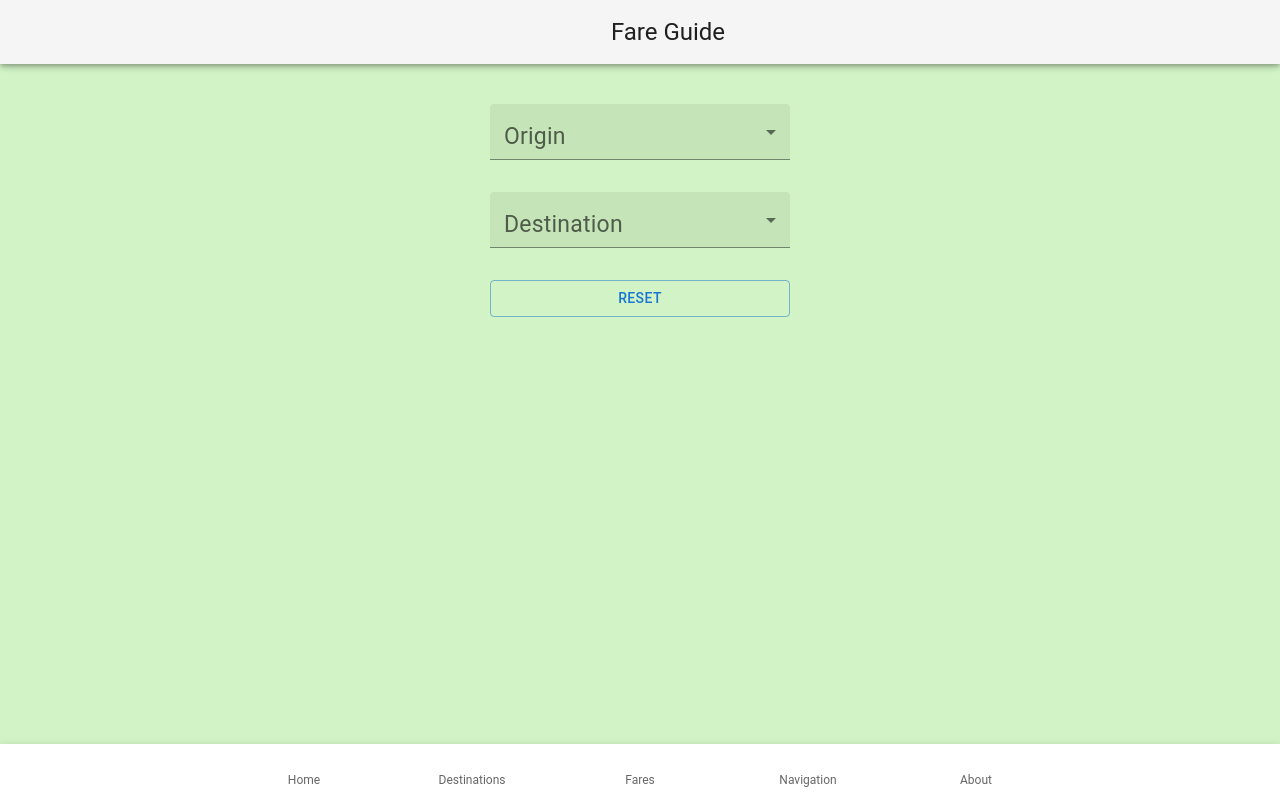
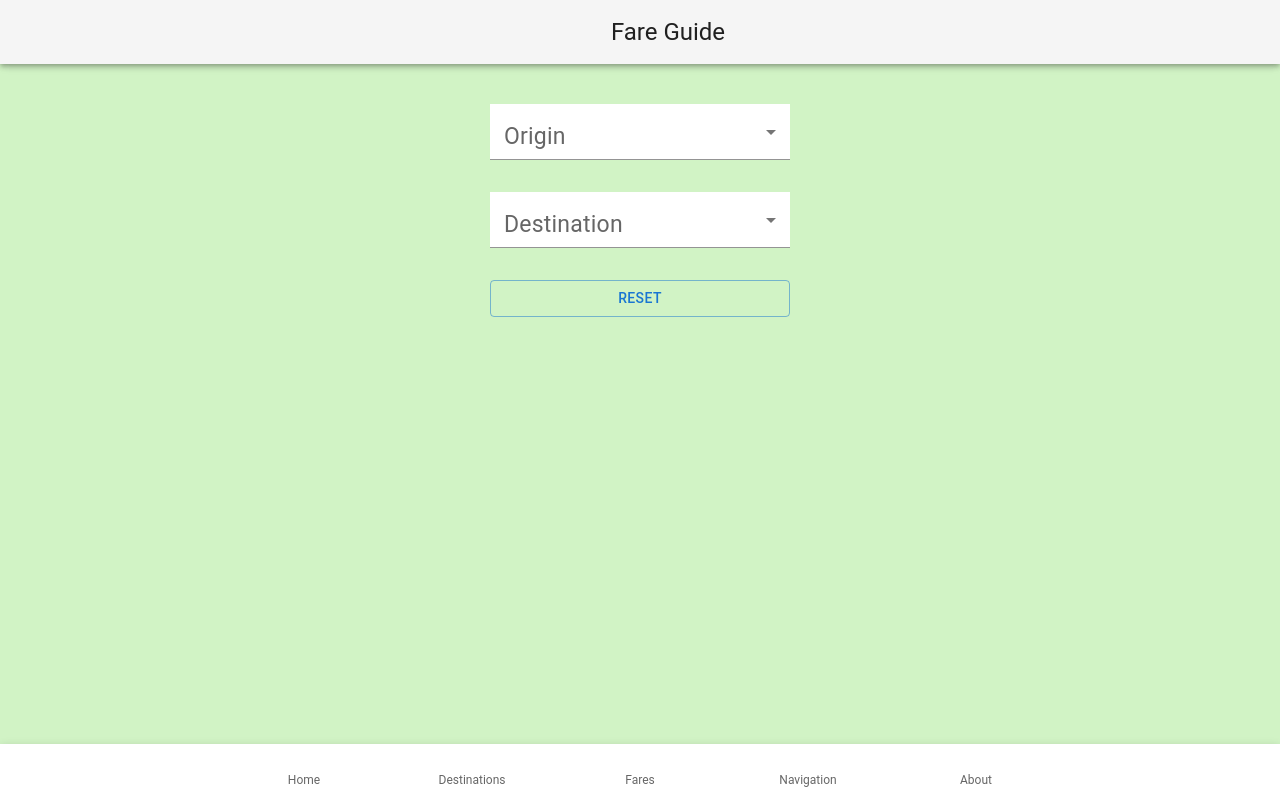
Before and after one commit to by-jenneigh/tara, a Next.js app: page /fares in a window 1280 px wide. Built offline with nearby package versions, Linux system fonts and the light colour scheme; some icons are missing.

Commit message:
Make search and select bg white

```diff
--- a/app/components/common/search.tsx
+++ b/app/components/common/search.tsx
@@ -37,7 +37,8 @@ export default function Search({
         renderInput={(params) => (
           <TextField
             {...params}
-            variant="filled"
+            sx={{ backgroundColor: "white" }}
+            variant="outlined"
             margin="normal"
             color="success"
             label="Search a destination"
--- a/app/components/common/select.tsx
+++ b/app/components/common/select.tsx
@@ -28,7 +28,7 @@ export default function BasicSelect(props: BasicSelectProps) {
 
   return (
     <Box sx={{ width: 300, ...sx }}>
-      <FormControl fullWidth>
+      <FormControl fullWidth sx={{ backgroundColor: "white" }}>
         <InputLabel
           id={`${selectId}-label`}
           color="success"
@@ -46,6 +46,7 @@ export default function BasicSelect(props: BasicSelectProps) {
           variant="filled"
           fullWidth
           color="success"
+          sx={{ backgroundColor: "white" }}
         >
           {options.map((option) => (
             <MenuItem
```
